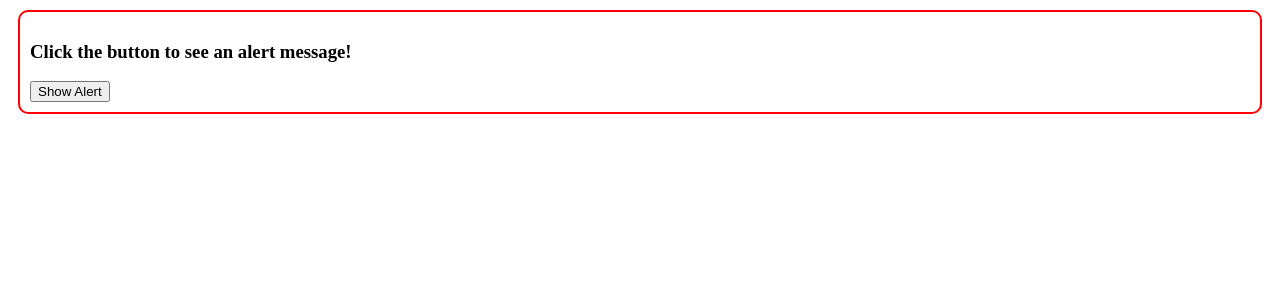
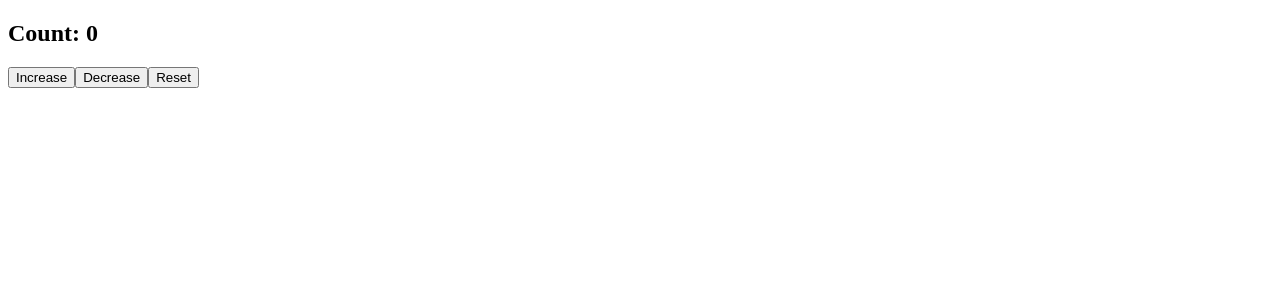
Before and after one commit to tejakoheda/week1_day4, a React (Create React App) app: page / in a window 1280 px wide. Shown: the top 300 px of the page. Built offline with nearby package versions, Linux system fonts and the light colour scheme.

Commit message:
usestate

```diff
--- a/src/App.js
+++ b/src/App.js
@@ -1,22 +1,16 @@
-import AlertBox from "./prop/Firstcomp";
+import { useState } from "react";
 
-
-
-function App() {
-  // Function defined in parent
-  const showMessage = () => {
-    alert("Hello Teja! You clicked the button.");
-  };
+function Counter() {
+  const [count, setCount] = useState(0);
 
   return (
     <div>
-      {/* Sending function as prop (onAlert) */}
-      {/* Sending content as children */}
-      <AlertBox onAlert={showMessage}>
-        <h3>Click the button to see an alert message!</h3>
-      </AlertBox>
+      <h2>Count: {count}</h2>
+      <button onClick={() => setCount(count + 1)}>Increase</button>
+      <button onClick={() => setCount(count - 1)}>Decrease</button>
+      <button onClick={() => setCount(0)}>Reset</button>
     </div>
   );
 }
 
-export default App;
+export default Counter;
--- a/src/prop/Firstcomp.jsx
+++ /dev/null
@@ -1,20 +0,0 @@
-const AlertBox = (props) => {
-  return (
-    <div
-      style={{
-        border: "2px solid red",
-        padding: "10px",
-        margin: "10px",
-        borderRadius: "10px",
-      }}
-    >
-      {/* props.children displays whatever is written inside <AlertBox>... </AlertBox> */}
-      {props.children}
-
-      {/* Button calls function received from parent */}
-      <button onClick={props.onAlert}>Show Alert</button>
-    </div>
-  );
-};
-
-export default AlertBox;
```
